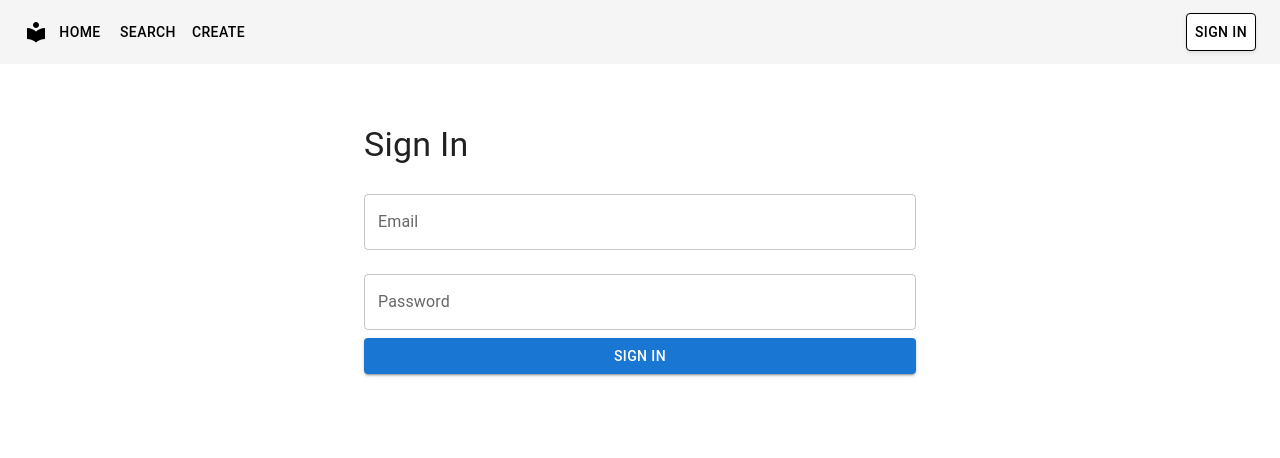
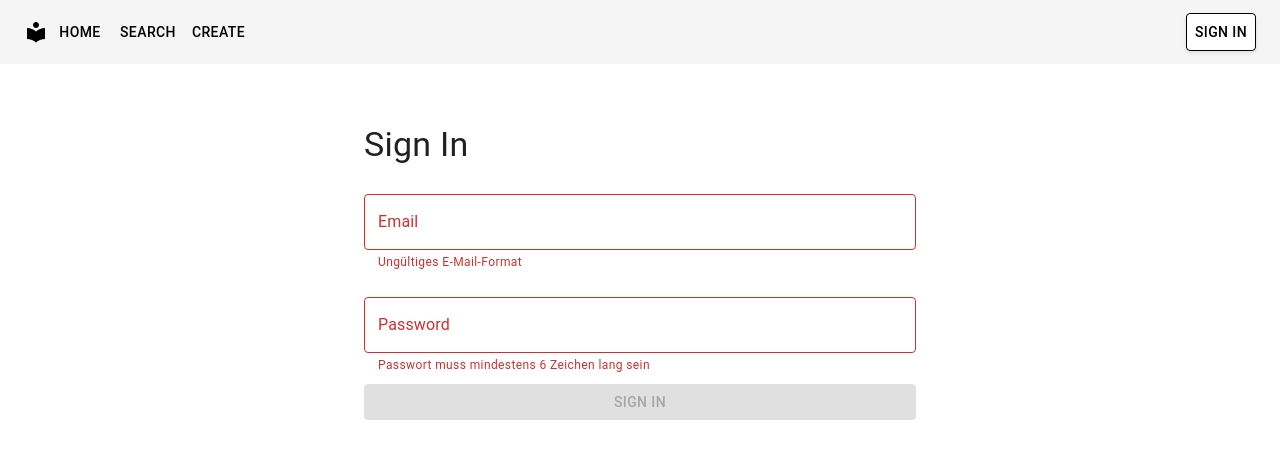
Before and after one commit to rirag12345/SWE-Abgabe-2-Gruppe-1, a React (Vite) app: page /signin in a window 1280 px wide. Shown: the top 458 px of the page. Built offline with nearby package versions, Linux system fonts and the light colour scheme.

Commit message:
fix: implement useEffect for email and password validation in SignIn component

```diff
--- a/src/components/Sign-in.tsx
+++ b/src/components/Sign-in.tsx
@@ -1,6 +1,6 @@
 import { Box, Button, Container, TextField, Typography } from '@mui/material';
 import axios, { AxiosError } from 'axios';
-import { useState } from 'react';
+import { useEffect, useState } from 'react';
 import { NavigateFunction, useNavigate } from 'react-router-dom';
 import { z } from 'zod';
 import { EmailSchema, PasswordSchema } from '../features/auth/lib/validators';
@@ -21,41 +21,40 @@ export const SignIn = () => {
   /*this is needed due to the asynchronous nature of updating stateful react variables
     otherwise the post request could occasionally be run before the 'setEmailError' and 'setPasswordError' functions finish executing
   */
-  let localEmailError: boolean = false;
-  let localPasswordError: boolean = false;
+
+  useEffect(() => {
+    try {
+      EmailSchema.parse(email);
+      setEmailError(''); // Clear the error if no exception is thrown
+    } catch (e) {
+      if (e instanceof z.ZodError) {
+        setEmailError(e.errors[0].message);
+      }
+    }
+  }, [email]);
+
+  useEffect(() => {
+    try {
+      PasswordSchema.parse(password);
+      setPasswordError(''); // Clear the error if no exception is thrown
+    } catch (e) {
+      if (e instanceof z.ZodError) {
+        setPasswordError(e.errors[0].message);
+      }
+    }
+  }, [password]);
 
   const handleSubmit = (event: React.FormEvent<HTMLFormElement>) => {
     event.preventDefault();
-    // temporär so --> man müsste in Keycloak das Passwort und die Email ändern --> Habe bei mir in Keycloak das Passwort auf: 123456 geändert
-    try {
-      EmailSchema.parse(email);
-    } catch (e) {
-      if (e instanceof z.ZodError) {
-        setEmailError(e.errors[0].message);
-        localEmailError = true;
-      }
-    }
 
-    try {
-      PasswordSchema.parse(password);
-    } catch (e) {
-      if (e instanceof z.ZodError) {
-        setPasswordError(e.errors[0].message);
-        localPasswordError = true;
-      }
-    }
-
-    if (!localEmailError && !localPasswordError) {
     axios
       .post(tokenUrl, {
         username: email,
         password: password,
       })
       .then((result) => {
-          // console.log('JWT:\n', result.data.access_token);
-          // console.log('refresh:\n', result.data.refresh_token);
-          setJWT(result.data.access_token);
-          setRefreshToken(result.data.refresh_token);
+        console.log('JWT:\n', result.data.access_token);
+        console.log('refresh:\n', result.data.refresh_token);
 
         //Reset email and password so they are not exposed longer then needed
         setEmail('');
@@ -70,7 +69,6 @@ export const SignIn = () => {
         setPasswordError(e.message);
         setEmailError(e.message);
       });
-    }
   };
 
   return (
@@ -105,7 +103,13 @@ export const SignIn = () => {
             error={!!passwordError}
             helperText={passwordError}
           />
-          <Button type="submit" variant="contained" color="primary" fullWidth>
+          <Button
+            type="submit"
+            variant="contained"
+            color="primary"
+            fullWidth
+            disabled={!!emailError || !!passwordError}
+          >
             Sign In
           </Button>
         </form>
```
Lines whose indentation alone changed are shown as unchanged.
